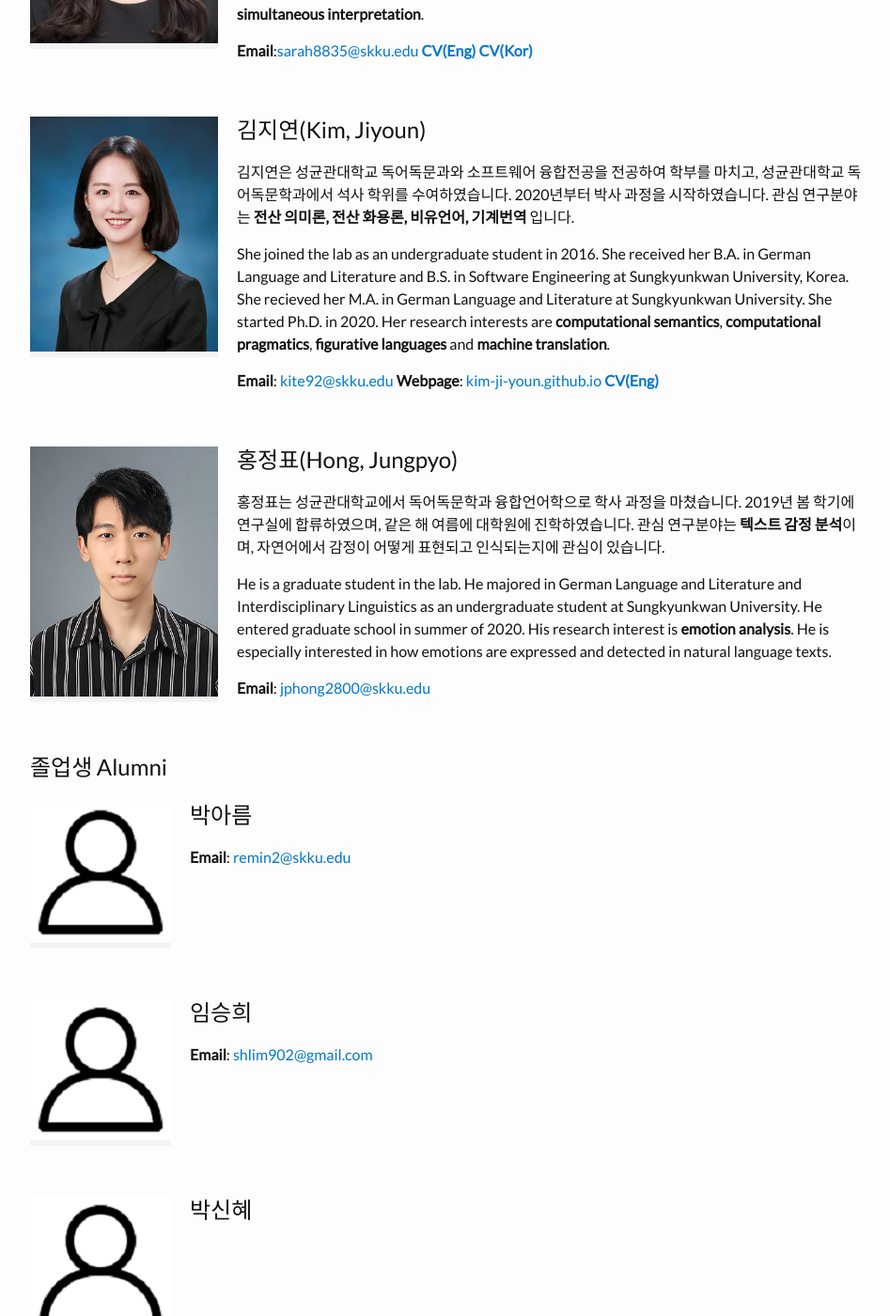
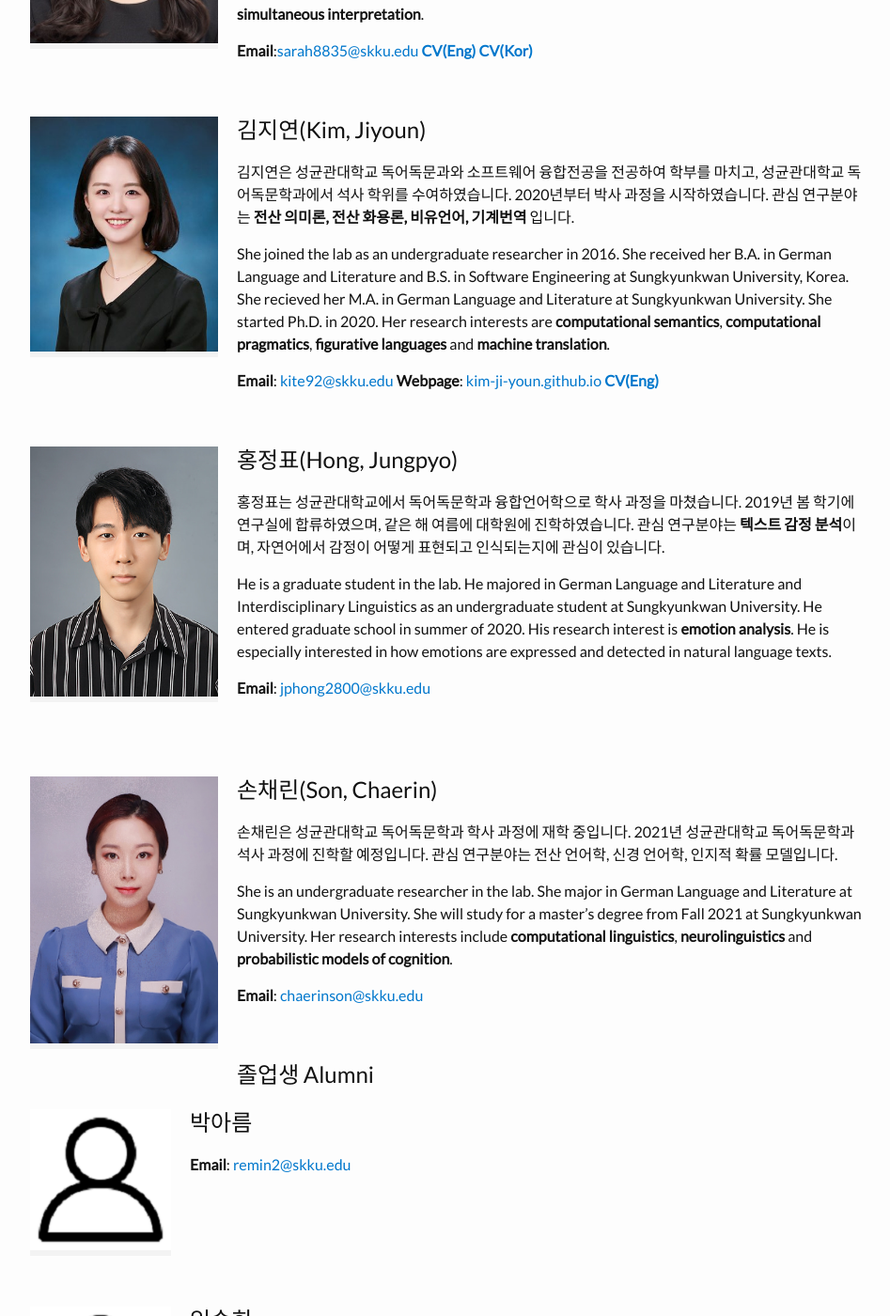
Before and after one commit to skkhmp/skkhmp.github.io, a Jekyll site: the page built from members.md, in a window 1280 px wide and 1400 px high, scrolled down 434 px. Shown: the whole window at 94% size, without its empty margins (163-1110 px from the left). Built offline with Jekyll 4.4.1, drawn with Linux system fonts in a browser that asks for light colours; some web fonts are replaced.

Commit message:
Update members.md

```diff
--- a/members.md
+++ b/members.md
@@ -20,7 +20,7 @@ She received her B.A. and M.A. in German Language and Literature at Sungkyunkwan
 ## 김지연(Kim, Jiyoun)
 김지연은 성균관대학교 독어독문과와 소프트웨어 융합전공을 전공하여 학부를 마치고, 성균관대학교 독어독문학과에서 석사 학위를 수여하였습니다.  2020년부터 박사 과정을 시작하였습니다. 관심 연구분야는 **전산 의미론, 전산 화용론, 비유언어, 기계번역** 입니다.
 
-She joined the lab as an undergraduate student in 2016. She received her B.A. in German Language and Literature and B.S. in Software Engineering at Sungkyunkwan University, Korea. She recieved her M.A. in German Language and Literature at Sungkyunkwan University. She started Ph.D. in 2020. Her research interests are **computational semantics**, **computational pragmatics**, **figurative languages** and **machine translation**.
+She joined the lab as an undergraduate researcher in 2016. She received her B.A. in German Language and Literature and B.S. in Software Engineering at Sungkyunkwan University, Korea. She recieved her M.A. in German Language and Literature at Sungkyunkwan University. She started Ph.D. in 2020. Her research interests are **computational semantics**, **computational pragmatics**, **figurative languages** and **machine translation**.
 
 **Email**: <kite92@skku.edu> **Webpage**: [kim-ji-youn.github.io](http://kim-ji-youn.github.io)  **[CV(Eng)](/cv/kim_eng.pdf)**
 
@@ -34,6 +34,17 @@ She joined the lab as an undergraduate student in 2016. She received her B.A. in
 He is a graduate student in the lab. He majored in German Language and Literature and Interdisciplinary Linguistics as an undergraduate student at Sungkyunkwan University. He entered graduate school in summer of 2020. His research interest is **emotion analysis**. He is especially interested in how emotions are expressed and detected in natural language texts.
 
 **Email**: <jphong2800@skku.edu>
+
+<br/>
+<br />
+{% include image.html url="/images/son.jpg" width=200 height=400 align="left" %}
+
+## 손채린(Son, Chaerin)
+손채린은 성균관대학교 독어독문학과 학사 과정에 재학 중입니다. 2021년 성균관대학교 독어독문학과 석사 과정에 진학할 예정입니다. 관심 연구분야는 전산 언어학, 신경 언어학, 인지적 확률 모델입니다.
+
+She is an undergraduate researcher in the lab. She major in German Language and Literature at Sungkyunkwan University. She will study for a master's degree from Fall 2021 at Sungkyunkwan University. Her research interests include **computational linguistics**, **neurolinguistics** and **probabilistic models of cognition**.
+
+**Email**: <chaerinson@skku.edu>
 
 <br/>
 ## 졸업생 Alumni
```
